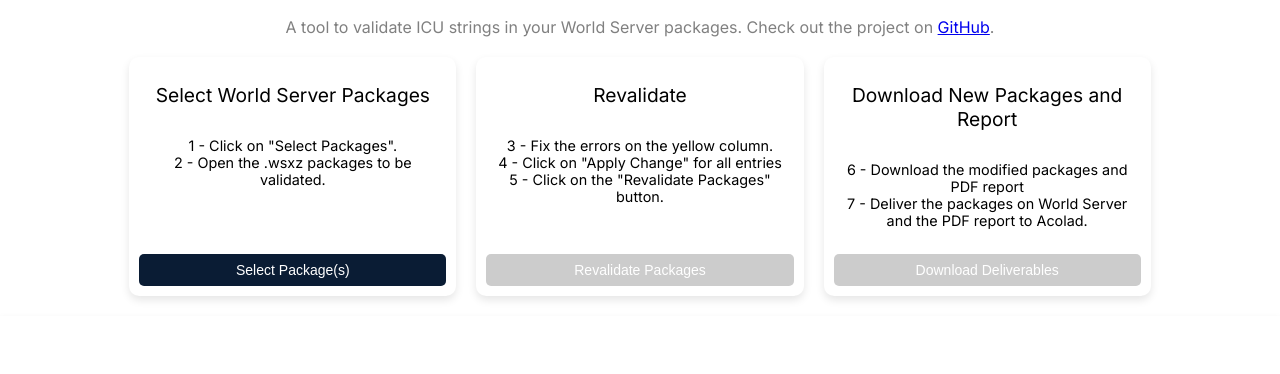
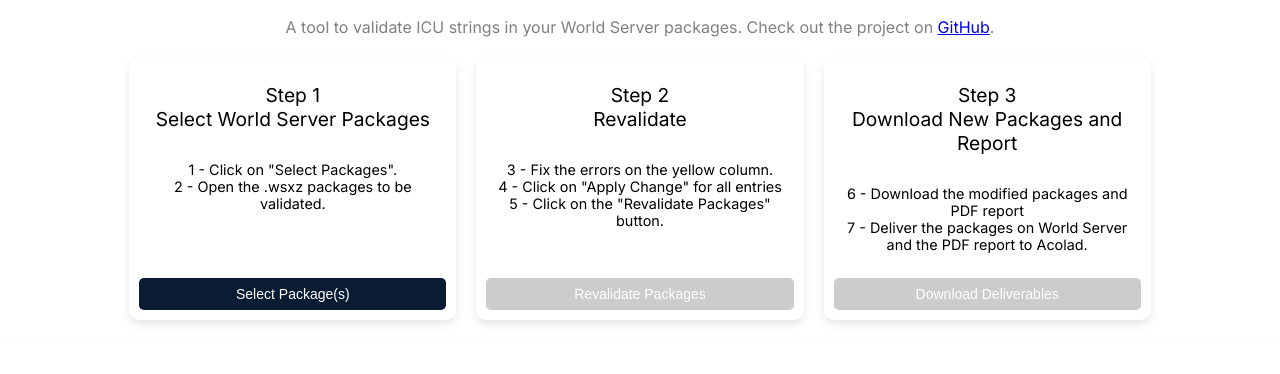
Before and after one commit to LCapy/ICU-Validator, a plain HTML site: page index.html in a window 1280 px wide. Shown: the part 91-465 px from the top of the page. Drawn offline with Linux system fonts and the light colour scheme.

Commit message:
Update index.html

```diff
--- a/index.html
+++ b/index.html
@@ -220,18 +220,18 @@
     </div>
     <div class="workflow">
         <div class="workflow-box">
-            <h2>Select World Server Packages</h2>
+            <h2>Step 1<br>Select World Server Packages</h2>
             <p>1 - Click on "Select Packages".<br>2 - Open the .wsxz packages to be validated.</p>
             <input type="file" id="fileInput" style="display: none;" multiple>
             <button id="selectFilesButton">Select Package(s)</button>
         </div>
         <div class="workflow-box">
-            <h2>Revalidate</h2>
+            <h2>Step 2<br>Revalidate</h2>
             <p>3 - Fix the errors on the yellow column.<br>4 - Click on "Apply Change" for all entries<br>5 - Click on the "Revalidate Packages" button.</p>
             <button id="revalidatePackagesButton" disabled>Revalidate Packages</button>
         </div>
         <div class="workflow-box">
-            <h2>Download New Packages and Report</h2>
+            <h2>Step 3<br>Download New Packages and Report</h2>
             <p>6 - Download the modified packages and PDF report<br>7 - Deliver the packages on World Server and the PDF report to Acolad.</p>
             <button id="downloadDeliverablesButton" disabled>Download Deliverables</button>
         </div>
```
